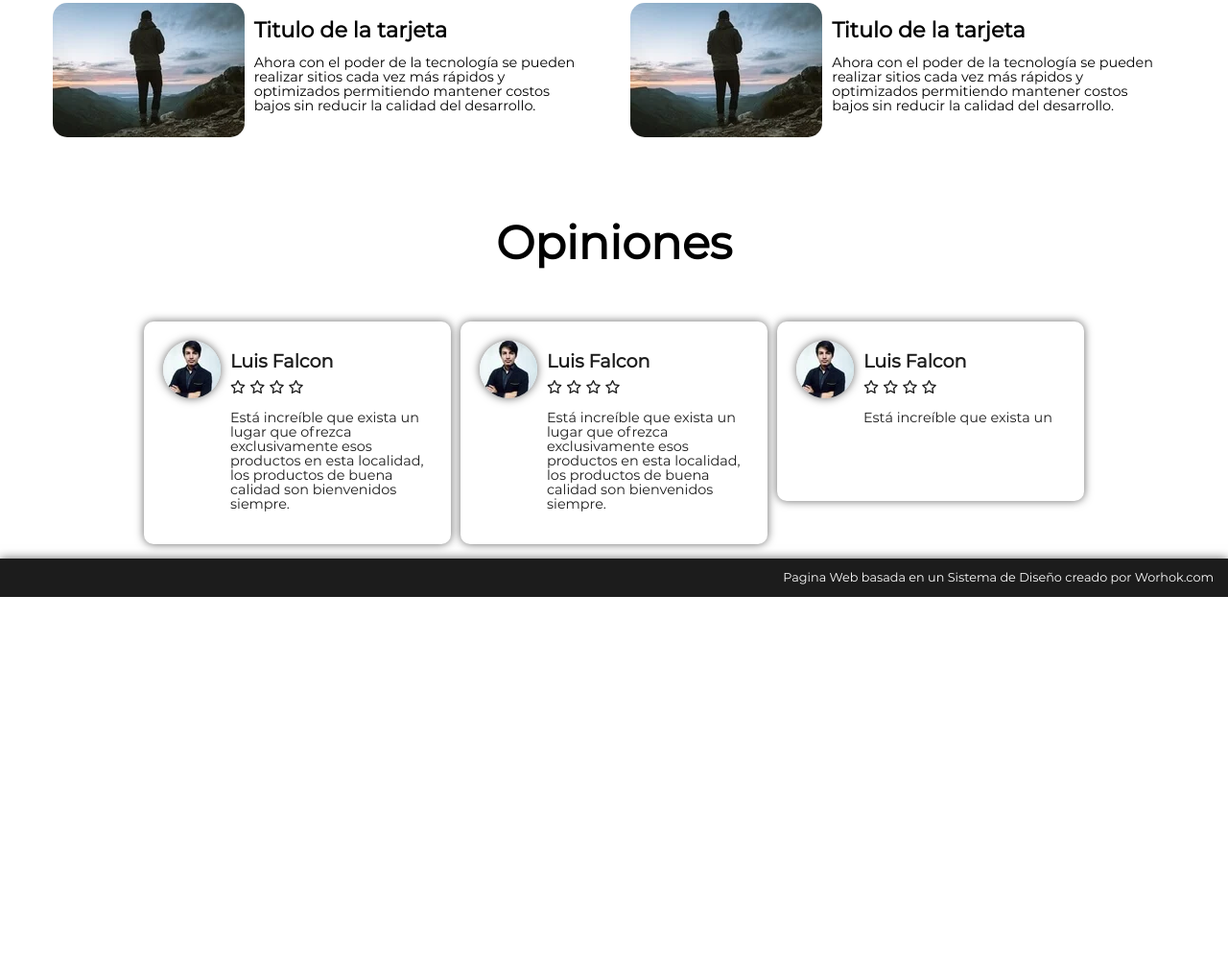
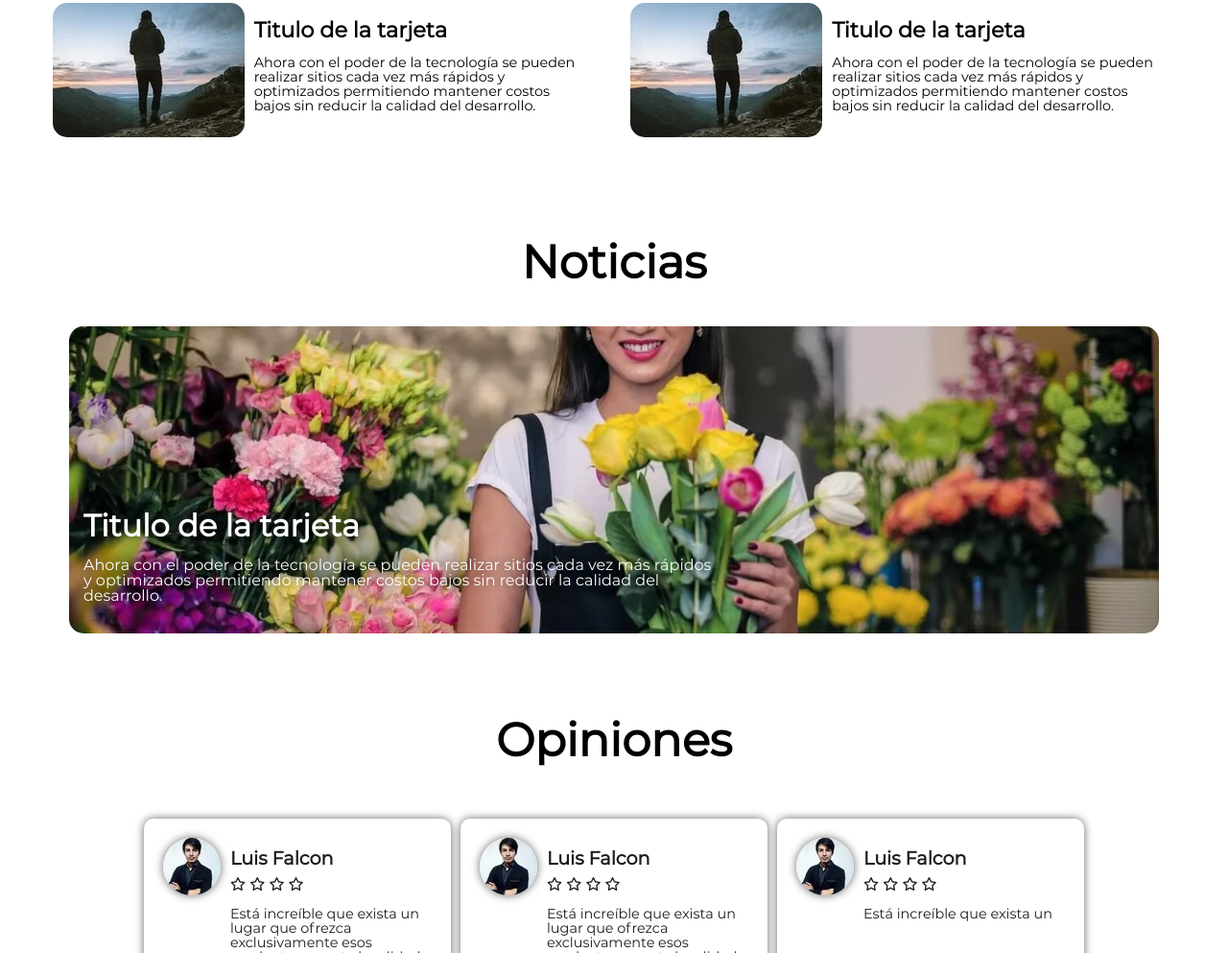
Before and after one commit to LuisDark123/Worhok-Design-System, a plain HTML site: page index.html in a window 1280 px wide. Shown: the part 2417-3410 px from the top of the page at 96% size. Before the commit the page ends 3039 px from the top, so only its background shows below. Drawn offline with Linux system fonts and the light colour scheme; files whose address does not match are found by name.

Commit message:
Version 0.4.5.4 - Elementos / Layout Content / Layout 04 - Updated

```diff
--- a/css/style.css
+++ b/css/style.css
@@ -2412,6 +2412,55 @@ header nav ul li a {
   font-size: .9rem;
 }
 
+.layout-content-04 {
+  width: 90%;
+  height: 300px;
+  margin-bottom: 30px;
+  padding: 10px;
+  display: -webkit-inline-box;
+  display: -ms-inline-flexbox;
+  display: inline-flex;
+  -webkit-box-align: end;
+  -ms-flex-align: end;
+  align-items: flex-end;
+  background-position: center;
+  background-repeat: no-repeat;
+  background-size: cover;
+  border-radius: 15px;
+}
+
+@media (max-width: 1023px) {
+  .layout-content-04 {
+    width: 100%;
+  }
+}
+
+.layout-content-04 div {
+  padding: 5px;
+  color: #ffffff;
+  text-shadow: 0 0 10px rgba(0, 0, 0, 0.6);
+}
+
+.layout-content-04 h3 {
+  margin: 8px 0;
+}
+
+.layout-content-04 p {
+  width: 60%;
+}
+
+@media (max-width: 1023px) {
+  .layout-content-04 p {
+    width: 80%;
+  }
+}
+
+@media (max-width: 750px) {
+  .layout-content-04 p {
+    width: 90%;
+  }
+}
+
 .testimonials {
   padding: 10px;
   display: -webkit-box;
@@ -2755,3 +2804,7 @@ main div {
 #card_001 {
   background-image: url(../images/assets/ramo-de-rosas.webp);
 }
+
+#card_002 {
+  background-image: url(../images/amazing/hero_main_wallpaper.webp);
+}
--- a/index.html
+++ b/index.html
@@ -180,6 +180,18 @@
 	</div>
 </section>
 
+<section class="p-4">
+	<h2 class="text-center">Noticias</h2>
+	<div class="container-content">
+		<div class="layout-content-04" id="card_002">
+			<div>
+				<h3>Titulo de la tarjeta</h3>
+				<p>Ahora con el poder de la tecnología se pueden realizar sitios cada vez más rápidos y optimizados permitiendo mantener costos bajos sin reducir la calidad del desarrollo.</p>
+			</div>
+		</div>
+	</div>
+</section>
+
 <!-- End Content -->
 
 <!-- Testimonials -->
--- a/sass/_backgrounds-user.scss
+++ b/sass/_backgrounds-user.scss
@@ -3,3 +3,7 @@
 #card_001{
 	background-image: url(../images/assets/ramo-de-rosas.webp);
 }
+
+#card_002{
+	background-image: url(../images/amazing/hero_main_wallpaper.webp);
+}
--- /dev/null
+++ b/sass/_layout-content-04.scss
@@ -0,0 +1,38 @@
+// Layout content
+
+.layout-content-04{
+	width: 90%;
+	height: 300px;
+	margin-bottom: 30px;
+	padding: 10px;
+	display: inline-flex;
+	align-items: flex-end;
+	@include backgroundImage(center);
+	border-radius: 15px;
+	@media #{$l} {
+		width: 100%;
+	}
+	@media #{$m} {
+		//
+	}
+	@media #{$sm} {
+		//
+	}
+	& div{
+		padding: 5px;
+		color: $colorLight;
+		@include textShadow;
+	}
+	h3{
+		margin: 8px 0;
+	}
+	p{
+		width: 60%;
+		@media #{$l} {
+		    width: 80%;
+	    }
+	    @media #{$m} {
+		    width: 90%;
+	    }
+	}
+}
--- a/sass/main.scss
+++ b/sass/main.scss
@@ -44,6 +44,7 @@ a:any-link{
 @import '_layout-content-01.scss';
 @import '_layout-content-02.scss';
 @import '_layout-content-03.scss';
+@import '_layout-content-04.scss';
 @import '_testimonials-01.scss';
 @import '_hero.scss';
 @import '_cards.scss';
```
Also changed, not shown: css/_testimonials.css (deleted), css/style-min.css, 1 other file.
